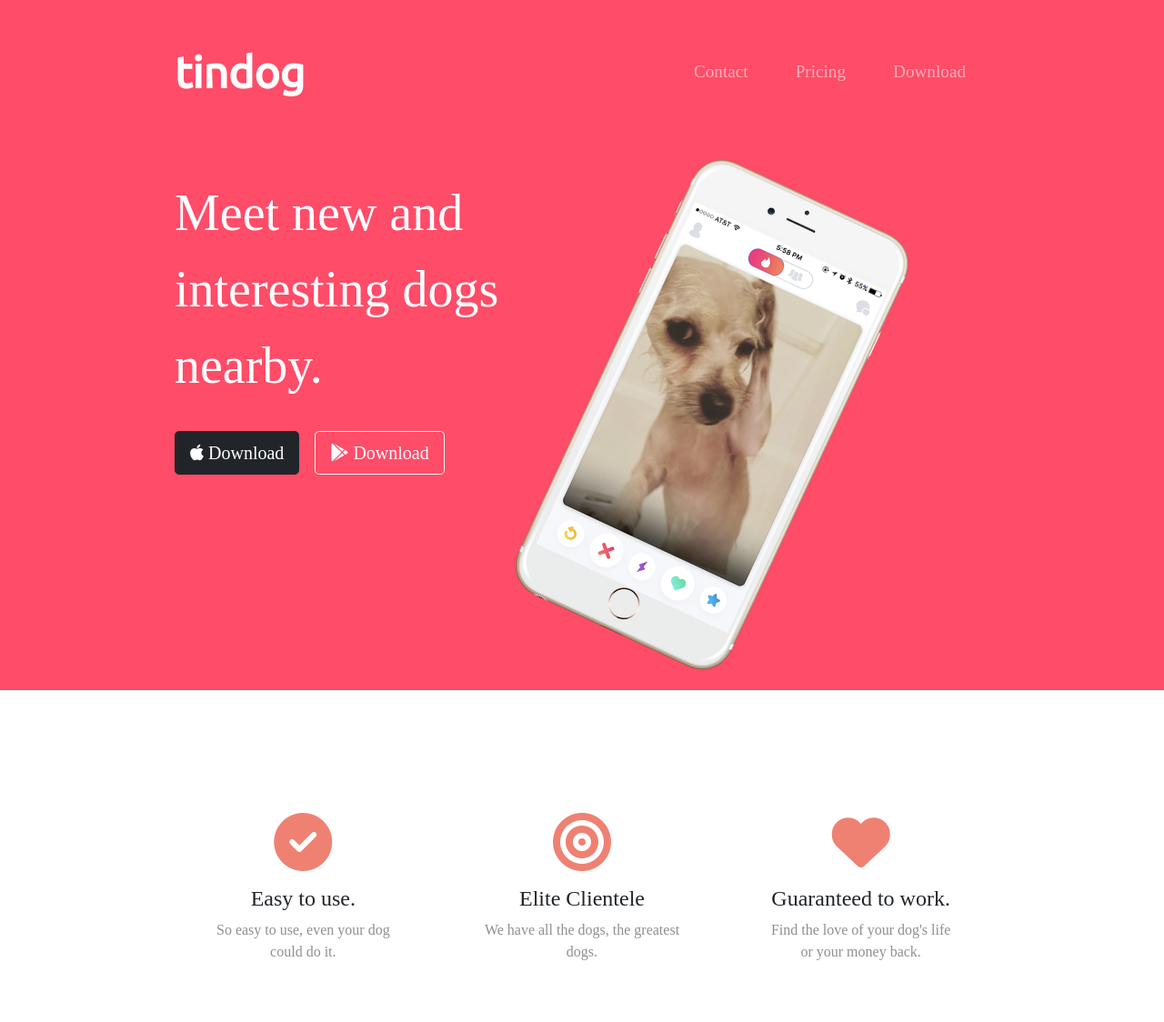
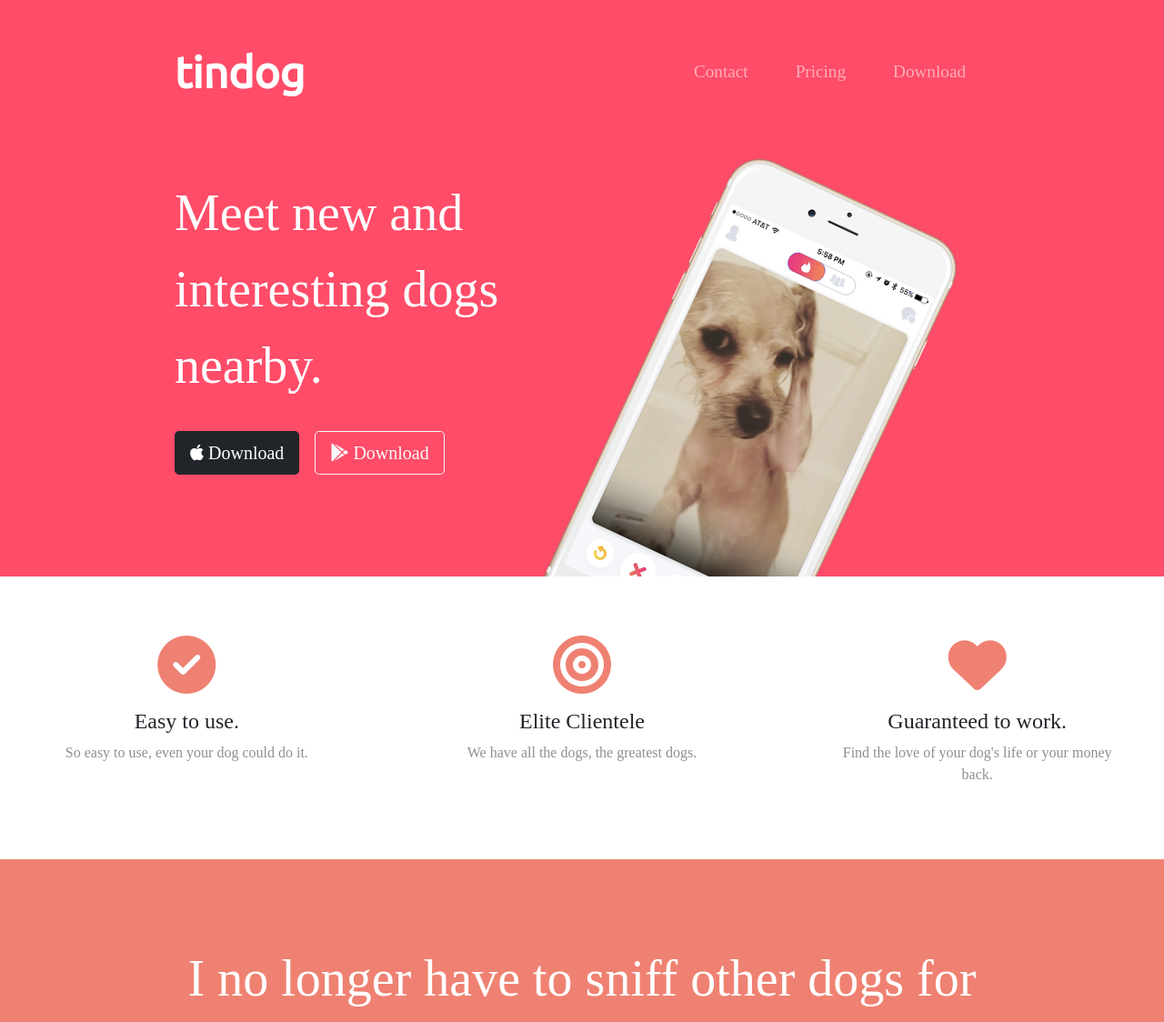
Before and after one commit to akashdhingra/Full-Stack-Web-Developer, a plain HTML site: page Bootstrap-installation/TinDog-Start-master/index.html in a window 1280 px wide. Shown: the top 1124 px of the page at 91% size. Drawn offline with nearby package versions, Linux system fonts and the light colour scheme.

Commit message:
image behind the sections

```diff
--- a/Bootstrap-installation/TinDog-Start-master/css/styles.css
+++ b/Bootstrap-installation/TinDog-Start-master/css/styles.css
@@ -8,7 +8,7 @@ body{
 }
 
 .container-fluid{
-  padding: 3% 15%;
+  padding: 3% 15% 7%;
 }
 
 h1{
@@ -64,6 +64,8 @@ p{
 .title-image{
   width: 60%;
   transform: rotate(25deg);
+  position: absolute;
+  right: 30%;
 }
 
 .feature{
@@ -77,7 +79,8 @@ p{
 /* Features */
 
 #features{
-  margin: 7% 15%;
+  background-color: #fff;
+  position: relative;
 }
 
 .feature-box{
--- a/Bootstrap-installation/TinDog-Start-master/index.html
+++ b/Bootstrap-installation/TinDog-Start-master/index.html
@@ -57,7 +57,7 @@
           <button type="button" class="btn btn-dark btn-lg download-button"> <i class="fab fa-apple"></i> Download</button>
           <button type="button" class="btn btn-outline-light btn-lg download-button"><i class="fab fa-google-play"></i> Download</button>
         </div>
-        <div class="col-lg-6">
+        <div class="col-lg-6 position-relative">
           <img class="title-image" src="images/iphone6.png" alt="iphone-mockup">
         </div>
       </div>
```
